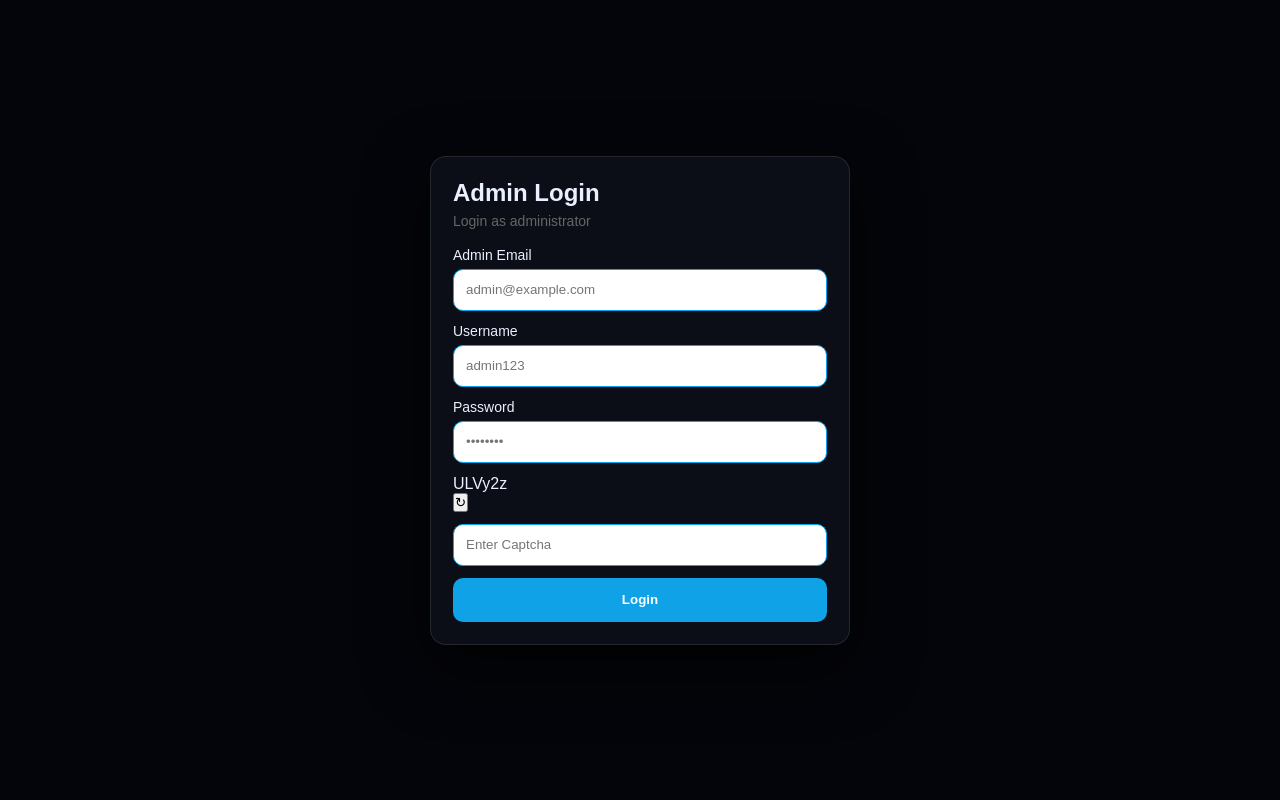
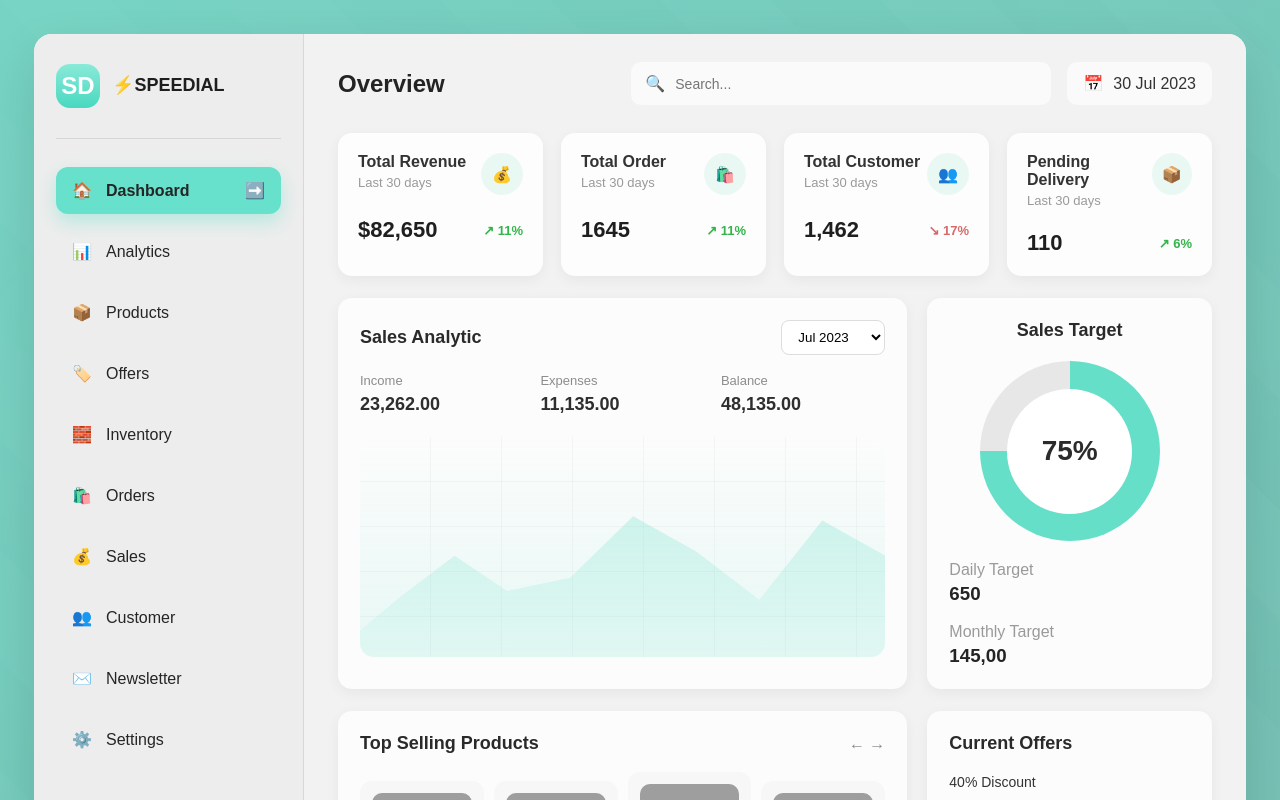
Before and after one commit to Siddhant2306/SpeeDial, a React (Create React App) app: page /admin/dashboard in a window 1280 px wide. Before the commit this address led to /admin. Shown: the top 800 px of the page. Built offline with nearby package versions, Linux system fonts and the light colour scheme; sample sign-in values are in the browser's storage; grey boxes are pictures that could not be loaded.

Commit message:
admin authentication added

```diff
--- a/src/App.js
+++ b/src/App.js
@@ -9,7 +9,7 @@ import ShopPage from "./pages/ShopPage";
 import FloatingLoginButton from "./components/FloatingLoginButton";
 import { BrowserRouter, Routes, Route, Outlet, Navigate } from "react-router-dom";
 
-function App() {
+function App(){
   const [theme, setTheme] = useState(() => {
     const saved = localStorage.getItem("theme");
     return saved === "dark" || saved === "light" ? saved : "dark";
@@ -29,10 +29,14 @@ function App() {
     );
 
   const AdminProtectedRoute = ({ children }) => {
-  const isAdminLoggedIn = false; // TODO: Replace with actual authentication logic
+  const isAdminLoggedIn = localStorage.getItem("isAdminLoggedIn");
+  if (isAdminLoggedIn === "true") {
+    return children;
+  }
 
-  return isAdminLoggedIn ? children : <Navigate to="/admin" />;
-  };
+  return <Navigate to="/admin" replace />;
+};
+
 
   useEffect(() => {
     document.body.dataset.theme = theme;
--- a/src/pages/AdminLoginPage.js
+++ b/src/pages/AdminLoginPage.js
@@ -54,7 +54,7 @@ const AdminLoginPage = () => {
       }
 
       // ✅ ADDED: save admin login state
-      localStorage.setItem("admin", "true");
+      localStorage.setItem("isAdminLoggedIn", "true");
       localStorage.setItem("adminEmail", safeEmail);
       localStorage.setItem("adminUsername", safeUsername);
 
@@ -69,7 +69,7 @@ const AdminLoginPage = () => {
       generateCaptcha();
 
       // ✅ ADDED: redirect to admin dashboard
-      window.location.href = "/admin-dashboard";
+      window.location.href = "/admin/dashboard";
     } catch (err) {
       alert(`❌ ${err.message}`);
       setPassword(""); // ✅ ADDED
```
Also changed, not shown: src/Auth/AdminProtectedRoute.js (added, +9 -0 lines).
